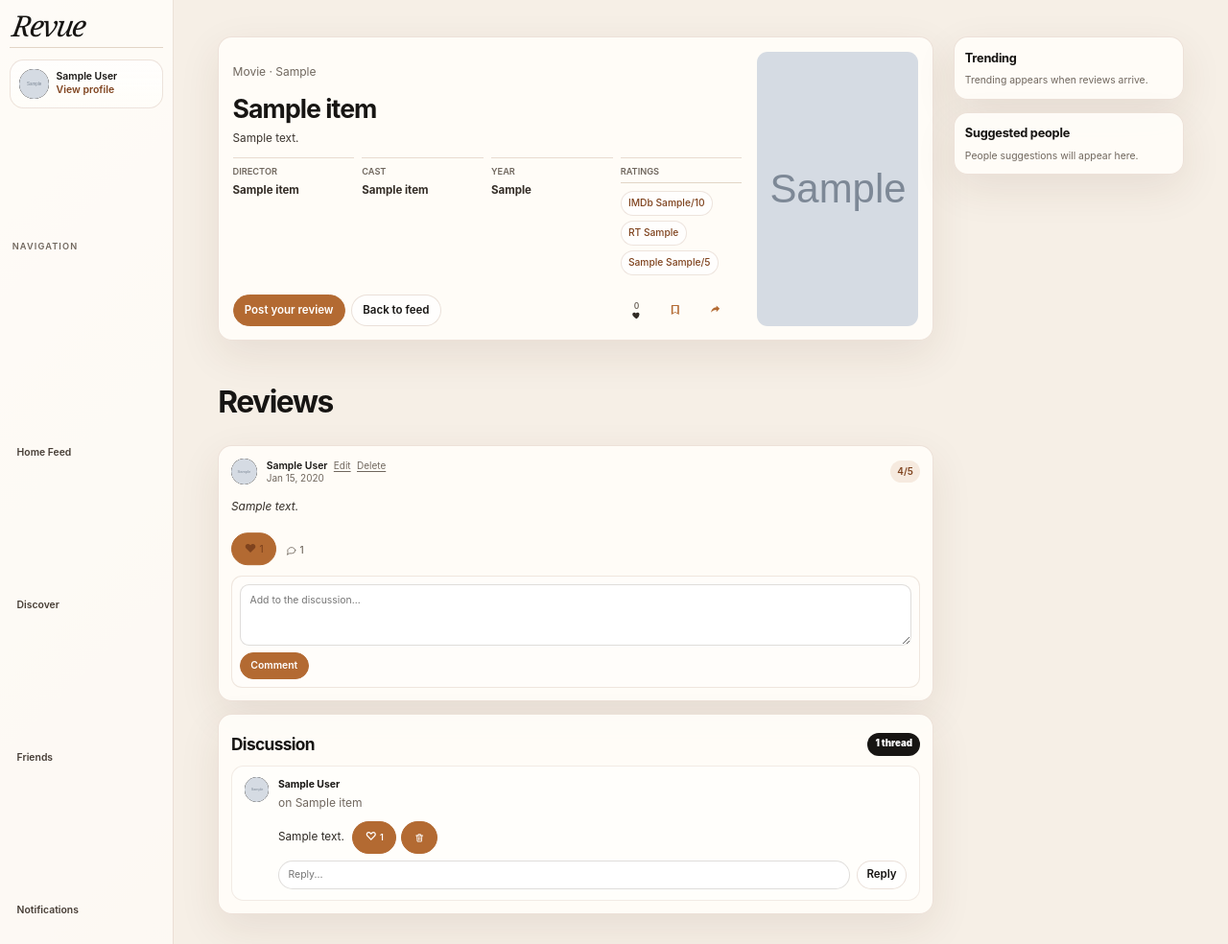
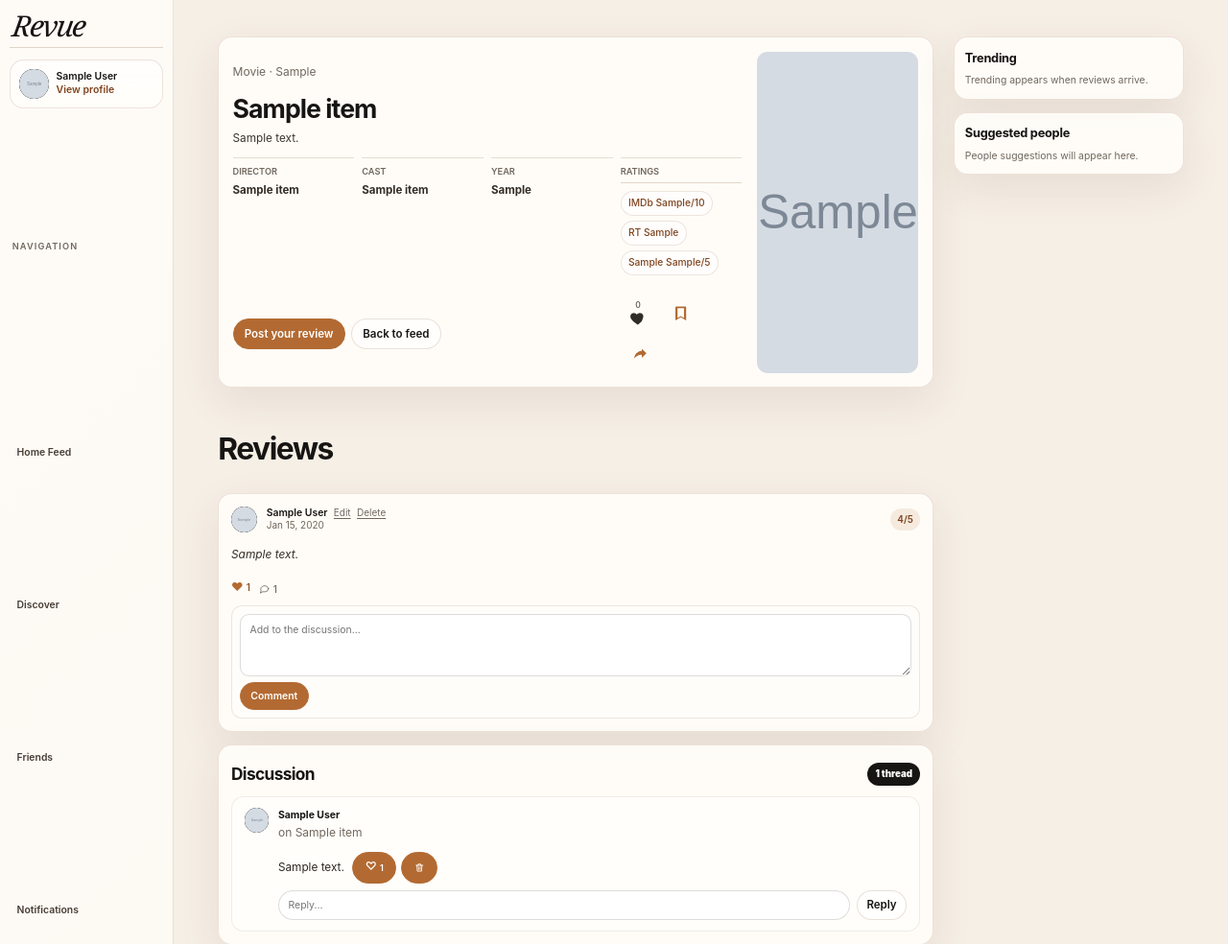
Before and after one commit to harshit1447/review-social, a Django app: page /items/1/ in a window 1280 px wide. Shown: the top 984 px of the page at 96% size. Run offline with Django 5.2, Linux system fonts and the light colour scheme; a user stored in the database is signed in; tables that the repository leaves empty hold one stand-in row (values such as "Sample post"); grey boxes marked "Sample" are stand-in pictures; data that the repository does not hold is empty; some libraries are stand-ins or nearby versions.

Commit message:
Polish signup and review UI

```diff
--- a/posts/templates/base_app.html
+++ b/posts/templates/base_app.html
@@ -612,22 +612,31 @@
             margin: 0;
         }
 
-        .review-stat-button {
-            align-items: center;
-            background: transparent;
-            border: 0;
+        .review-social-stats button.review-stat-button,
+        .review-social-stats .review-stat-button {
+            align-items: center;
+            background: transparent !important;
+            border: 0 !important;
+            border-radius: 0 !important;
+            box-shadow: none !important;
             color: var(--muted);
             cursor: pointer;
             display: inline-flex;
             font-size: 0.82rem;
             gap: 4px;
             line-height: 1;
-            padding: 0;
+            min-height: 0 !important;
+            padding: 0 !important;
             transition: color 0.15s ease, transform 0.15s ease;
         }
 
-        .review-stat-button:hover,
-        .review-stat-button.active {
+        .review-social-stats button.review-stat-button:hover,
+        .review-social-stats button.review-stat-button.active,
+        .review-social-stats .review-stat-button:hover,
+        .review-social-stats .review-stat-button.active {
+            background: transparent !important;
+            border-color: transparent !important;
+            box-shadow: none !important;
             color: var(--accent-dark);
             transform: translateY(-1px);
         }
@@ -645,6 +654,10 @@
         .review-stat-icon {
             font-size: 0.96rem;
             line-height: 1;
+        }
+
+        .review-stat-button.active .review-stat-icon {
+            color: var(--accent);
         }
 
         .review-stat-count {
@@ -2176,7 +2189,7 @@
         }
 
         .compact-actions {
-            align-items: center;
+            align-items: flex-end;
             display: flex !important;
             gap: 8px;
             justify-content: flex-end;
@@ -2187,19 +2200,25 @@
 
         .compact-actions .icon-button {
             border-radius: 999px;
-            min-height: 33px;
-            min-width: 40px;
-            padding: 6px 10px;
+            min-height: 46px;
+            min-width: 46px;
+            padding: 7px 11px;
         }
 
         .compact-actions .icon-button svg {
-            height: 17px;
-            width: 17px;
+            height: 24px;
+            width: 24px;
+        }
+
+        .compact-actions .icon-button.has-count {
+            min-height: 46px;
+            min-width: 46px;
+            padding: 4px 10px 5px;
         }
 
         .compact-actions .icon-button.has-count svg {
-            height: 16px;
-            width: 16px;
+            height: 22px;
+            width: 22px;
         }
 
         .tidy-right-rail {
@@ -2615,18 +2634,36 @@
         .item-action-buttons {
             border-top: 0;
             grid-column: 4;
+            align-items: flex-end;
             justify-content: flex-start;
             margin-left: 0;
             padding-top: 0;
         }
 
         .item-action-buttons .icon-button {
-            min-height: 38px;
-            min-width: 42px;
+            min-height: 46px;
+            min-width: 46px;
+            padding: 7px 11px;
+        }
+
+        .item-action-buttons .icon-button svg {
+            height: 24px;
+            width: 24px;
+        }
+
+        .item-action-buttons .icon-button.has-count {
+            min-height: 46px;
+            min-width: 46px;
+            padding: 4px 10px 5px;
+        }
+
+        .item-action-buttons .icon-button.has-count svg {
+            height: 22px;
+            width: 22px;
         }
 
         .item-action-buttons .recommend-button {
-            padding-inline: 13px;
+            padding-inline: 11px;
         }
 
         .recommend-button {
--- a/posts/templates/posts/item_reviews.html
+++ b/posts/templates/posts/item_reviews.html
@@ -81,7 +81,7 @@
                         </form>
                         <button type="button" class="icon-button recommend-button js-open-recommend {% if recommended_item_active %}active{% endif %}" data-item-action="recommend" data-item-id="{{ item.id }}" data-item-title="{{ item.title }}" aria-label="Recommend" title="Recommend">
                             <svg viewBox="0 0 24 24" aria-hidden="true"><path d="M14 4l6 6-6 6v-4.1c-4.8.2-7.8 1.9-10 5.1.7-5.2 3.7-9.4 10-10V4Z"/></svg>
-                            <span>Recommend</span>
+                            <span class="sr-only">Recommend</span>
                         </button>
                     </div>
                 </div>
```
